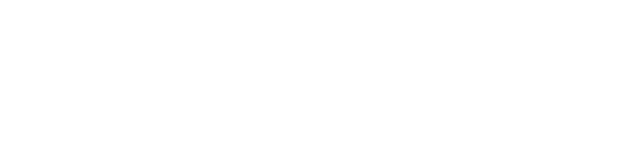
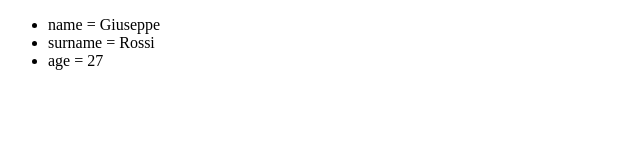
Before and after one commit to AndreaCasentini93/js-oggetti-studenti, a plain HTML site: page index.html in a window 1280 px wide. Shown: the whole page, without its empty margins (0-640 px from the left). Drawn offline with Linux system fonts and the light colour scheme.

Commit message:
First Step

```diff
--- a/index.html
+++ b/index.html
@@ -11,7 +11,7 @@
     </head>
 
     <body>
-
+        <ul id="single-student"></ul>
 
         <!-- SCRIPT JS -->
         <script src="js/script.js"></script>
--- a/js/script.js
+++ b/js/script.js
@@ -1,7 +1,30 @@
 /*
 Creare un oggetto che descriva uno studente, con le seguenti proprietà: nome, cognome e età.
 Stampare a schermo attraverso un ciclo for-in tutte le proprietà dell'oggetto.
+
 Creare un array di oggetti di studenti.
 Ciclare su tutti gli studenti e stampare per ognuno di essi, nome e cognome.
+
 Dare la possibilità all'utente, attraverso 3 prompt(), di aggiungere un nuovo oggetto studente inserendo nell'ordine: nome, cognome e età.
 */
+
+//------------------------VARIABILI---------------------------
+var singleStudent = document.getElementById("single-student");
+//------------------------/VARIABILI--------------------------
+
+//--------------------------ARRAY-----------------------------
+
+//--------------------------/ARRAY----------------------------
+
+//--------------------------OGGETTI---------------------------
+var student = {
+    name: "Giuseppe",
+    surname: "Rossi",
+    age: 27
+};
+//--------------------------/OGGETTI--------------------------
+
+//Stampare su HTML tutte le proprietà dell'oggetto "student"
+for (var key in student) {
+    singleStudent.innerHTML += "<li>" + key + " = " + student[key] + "</li>";
+}
```
